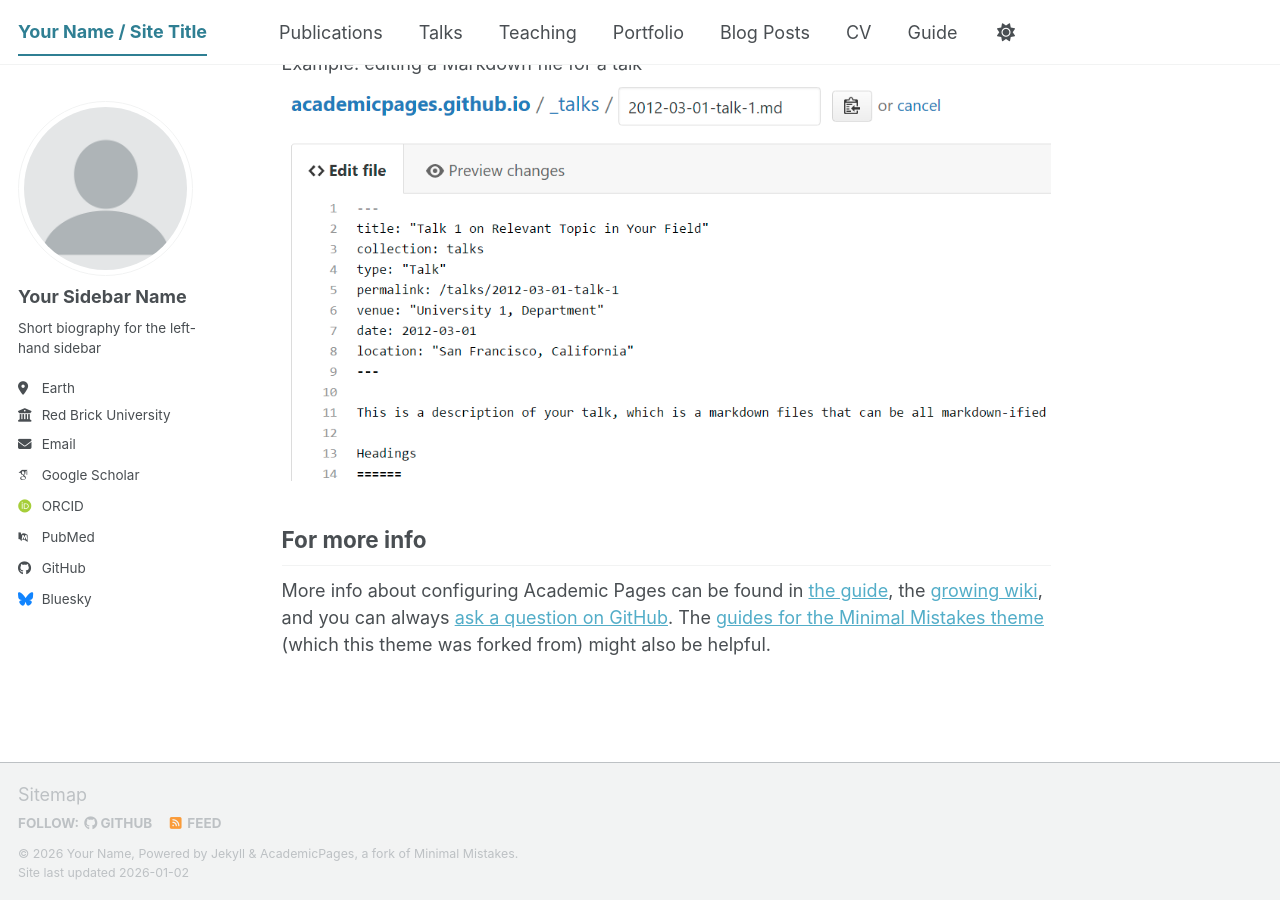
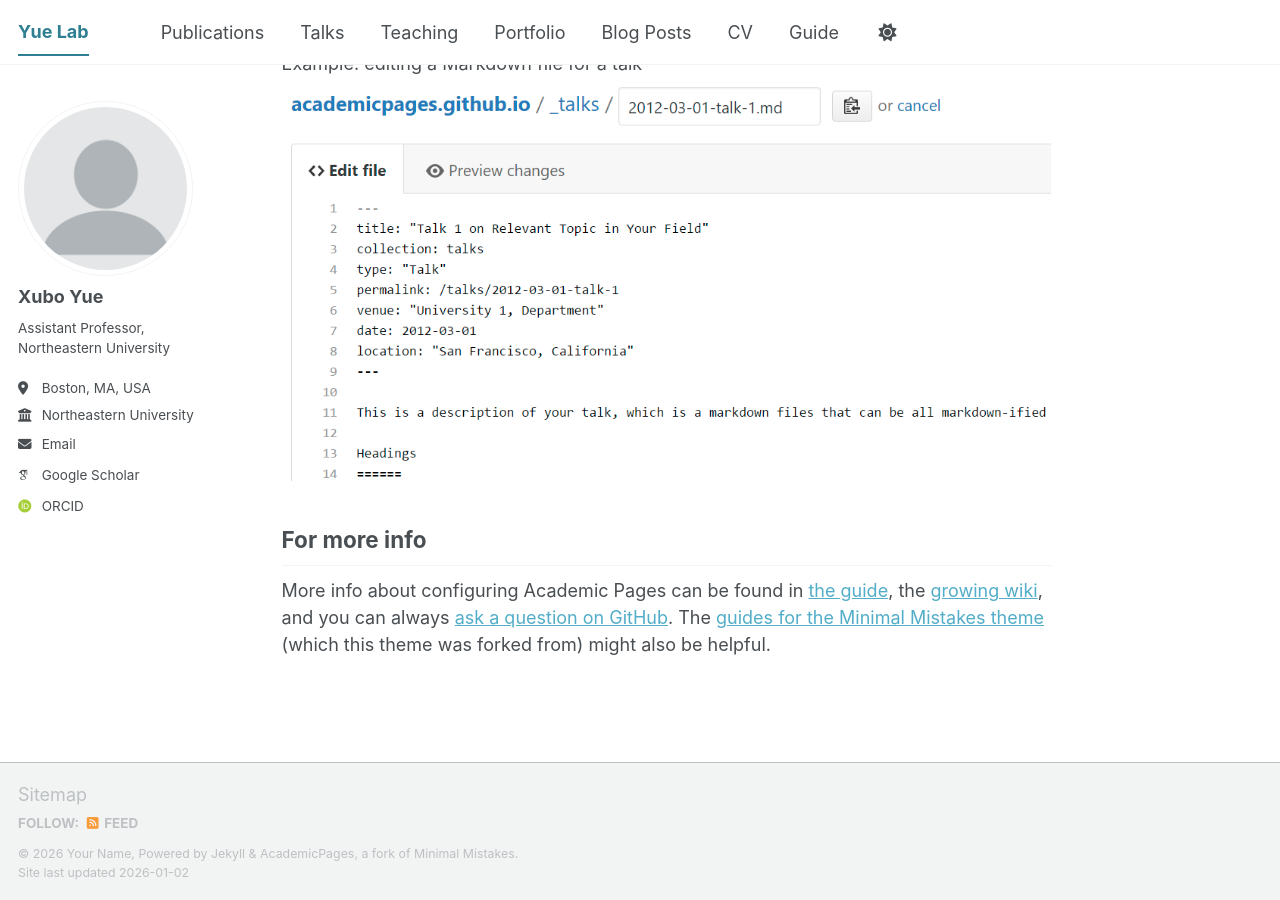
Before and after one commit to XuboYueNEU/yue.github.io, a Jekyll site: the page built from _pages/about.md, in a window 1280 px wide and 900 px high, scrolled down 2720 px. Built offline with Jekyll 4.4.1, drawn with Linux system fonts in a browser that asks for light colours; some web fonts are replaced; a script bundle is joined from its source files by our own code; library files that are not in the unit come from our copies.

Commit message:
Update _config.yml

```diff
--- a/_config.yml
+++ b/_config.yml
@@ -9,7 +9,7 @@
 # Basic Site Settings
 locale                   : "en-US"
 site_theme               : "default" # The available themes options are "default", "air", "sunrise", "mint", "dirt" and "contrast"
-title                    : "Your Name / Site Title"
+title                    : "Yue Lab"
 title_separator          : "-"
 name                     : &name "Your Name"
 description              : &description "Your Name's academic portfolio"   # Update this with a general description of your site, this is the default if not overridden by a page
@@ -24,24 +24,24 @@ repository               : "academicpages/academicpages.github.io"
 author:
   # Biographic information
   avatar           : "profile.png"
-  name             : "Your Sidebar Name"
+  name             : "Xubo Yue"
   pronouns         : # example: "she/her"
-  bio              : "Short biography for the left-hand sidebar"
-  location         : "Earth"
-  employer         : "Red Brick University"
+  bio              : "Assistant Professor, Northeastern University"
+  location         : "Boston, MA, USA"
+  employer         : "Northeastern University"
   uri              : # URL
-  email            : "none@example.org"
+  email            : "x.yue@norhteastern.edu"
 
   # Academic websites
   academia         : # URL
   arxiv            : # URL - Update with the correct link to your profile
-  googlescholar    : "https://scholar.google.com/citations?user=PS_CX0AAAAAJ"
+  googlescholar    : "https://scholar.google.com/citations?user=NJd8WnAAAAAJ&hl=en"
   inspire-hep      : # URL
   impactstory      : # URL
-  orcid            : "https://orcid.org/yourorcidurl"
+  orcid            : "https://orcid.org/0000-0001-9929-8895"
   semantic         : # URL
   ssrn             : # URL
-  pubmed           : "https://www.ncbi.nlm.nih.gov/pubmed/?term=john+snow"
+  pubmed           : # "https://www.ncbi.nlm.nih.gov/pubmed/?term=john+snow"
   researchgate     : # URL
   scopus           : # URL
   zotero           : # URL
@@ -51,13 +51,13 @@ author:
   bitbucket        : # Username - Update with your username on the site
   codepen          : # Username
   dribbble         : # Username
-  github           : "academicpages"
+  github           : # "academicpages"
   kaggle           : # Username
   stackoverflow    : # User number or user number and name (i.e., use "1" or "1/jeff-atwood")
 
   # Social media
   artstation       : # Username
-  bluesky          : "bsky.app" # Replace this with you Bluesky username
+  bluesky          : # "bsky.app" # Replace this with you Bluesky username
   facebook         : # Username
   flickr           : # Username
   foursquare       : # Username
```
